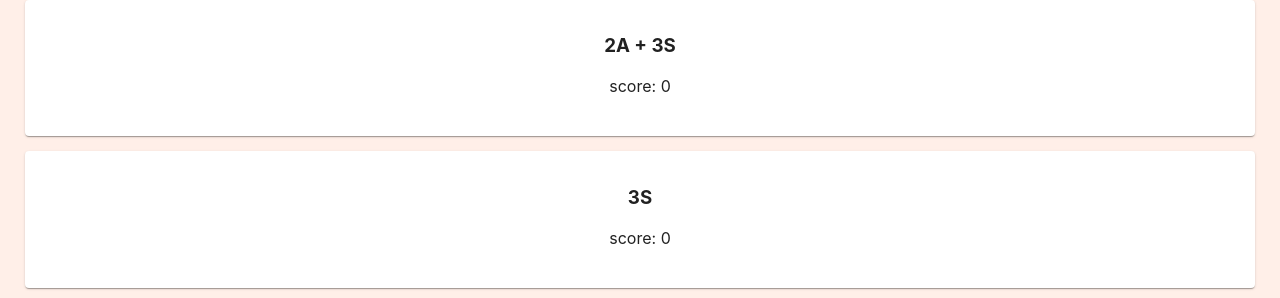
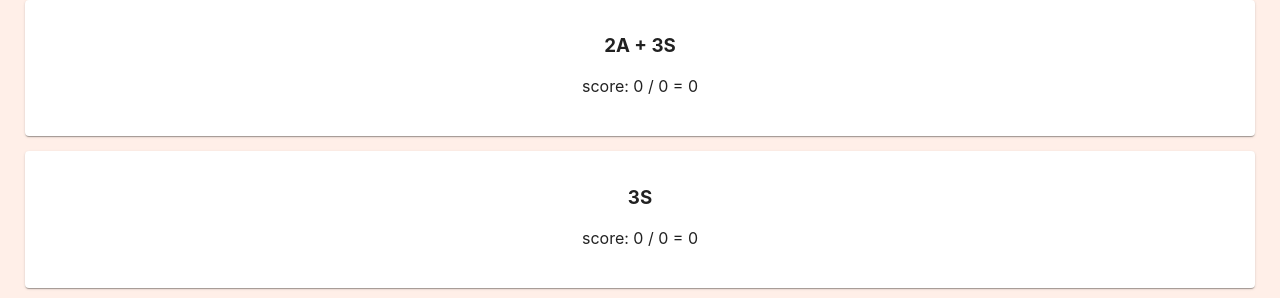
Before and after one commit to khsacc/score-calculator, a React (Create React App) app: page / in a window 1280 px wide. Shown: the part 1584-1882 px from the top of the page. Built offline with nearby package versions, Linux system fonts and the light colour scheme; what @react-pdf/renderer would draw is missing.

Commit message:
improved display, bugfix

```diff
--- a/src/App.tsx
+++ b/src/App.tsx
@@ -13,6 +13,7 @@ const grades: grade[] = ['A+', 'A', 'B', 'C', 'Fail', 'Absent']
 export type semesters = '2A' | '3S'
 export type CoursesData = course & {grade: grade | undefined; excludedBoth: boolean; excluded3S: boolean }
 export type AverageScore = { both: number; '3S': number }
+export type RawAverageScore = {credit: number, score: number, avg: number}
 
 type TotalValue = {score: number, credit: number}
 export type TotalValues = {'2A' : TotalValue, '3S': TotalValue}
@@ -120,6 +121,7 @@ const App = () => {
   } as TotalValues)
 
   const [averageScore, setAverageScore] = useState({ both: 0, '3S' : 0 } as AverageScore)
+  const [rawAverageScore, setRawAverageScore] = useState({ both: {credit: 0, score: 0, avg: 0}, '3S': {credit: 0, score: 0, avg: 0}})
 
   useEffect(() => {
     // 計算函数の定義
@@ -138,7 +140,7 @@ const App = () => {
 
     // 取得単位数、合計得点を計算して格納する
 
-    const calcAvg = (arr: CoursesData[]): number => {
+    const calcAvg = (arr: CoursesData[]): RawAverageScore => {
       const values = arr.reduce((pre, cur) => {
         return {
           credit: pre.credit + cur.credit,
@@ -146,7 +148,7 @@ const App = () => {
         }
       }, {credit: 0, score: 0})
 
-      return Math.round((values.score / values.credit) * 100) / 100 || 0
+      return {credit: Math.round(values.credit*100)/100, score: Math.round(values.score*100)/100, avg: Math.round((values.score / values.credit) * 100) / 100 || 0}
     }
 
     const [totalValues2A, totalValues3S] = [getTotalValues(['2A']), getTotalValues(['3S'])]
@@ -161,10 +163,13 @@ const App = () => {
       }
     })
     // 平均値の計算
+    // 成績入力済みかつ除外対象外
+    const calBoth = calcAvg(coursesData.filter(c => typeof c.grade !== 'undefined' && !c.excludedBoth))
+    const cal3S = calcAvg(coursesData.filter(c => typeof c.grade !== 'undefined' && c.semester === '3S' && !c.excluded3S))
+    setRawAverageScore({both: calBoth, '3S': cal3S})
     setAverageScore({
-      both: calcAvg(coursesData.filter(c => typeof c.grade !== 'undefined' && !c.excludedBoth)), // 成績入力済みかつ除外対象外
-      // ((totalValues["2A"].score + totalValues["3S"].score) / (totalValues["2A"].credit + totalValues["3S"].credit)) || 0,
-      '3S': calcAvg(coursesData.filter(c => typeof c.grade !== 'undefined' && c.semester === '3S' && !c.excluded3S))
+      both: calBoth.avg,
+      '3S': cal3S.avg
     })
   }, [coursesData])
 
@@ -239,6 +244,7 @@ const App = () => {
      <ScoreDisplay
         target={['2A', '3S']}
         averageScore={averageScore}
+        rawAverageScore={rawAverageScore}
         totalValues={totalValues}
         toggleExclusionEachCourse={toggleExclusionEachCourse}
         coursesData={coursesData}
@@ -246,6 +252,7 @@ const App = () => {
      <ScoreDisplay
       target={['3S']}
       averageScore={averageScore}
+      rawAverageScore={rawAverageScore}
       totalValues={totalValues}
       toggleExclusionEachCourse={toggleExclusionEachCourse}
       coursesData={coursesData}
--- a/src/components/ScoreDisplay.tsx
+++ b/src/components/ScoreDisplay.tsx
@@ -1,6 +1,6 @@
 import React from 'react'
 import { Card, CardContent, makeStyles } from '@material-ui/core'
-import { semesters, AverageScore, TotalValues, CoursesData } from '../App'
+import { semesters, AverageScore, TotalValues, CoursesData, RawAverageScore } from '../App'
 import { ExlcludeCourse } from './ExcludeCourse'
 
 const useStyles = makeStyles((theme) => ({
@@ -16,6 +16,7 @@ const useStyles = makeStyles((theme) => ({
 export const ScoreDisplay = (props: {
   target: semesters[],
   averageScore: AverageScore,
+  rawAverageScore: {both: RawAverageScore, '3S': RawAverageScore},
   totalValues: TotalValues,
   coursesData: CoursesData[],
   toggleExclusionEachCourse: (name: string, kind: 'both' | '3S') => void
@@ -26,6 +27,9 @@ export const ScoreDisplay = (props: {
   const [targetScore, anotherScore] = props.target.length === 1
     ? [props.averageScore["3S"], props.averageScore.both]
     : [props.averageScore.both, props.averageScore["3S"]]
+  const [targetRawScore, anotherRawScore] = props.target.length === 1
+    ? [props.rawAverageScore["3S"], props.rawAverageScore.both]
+    : [props.rawAverageScore.both, props.rawAverageScore["3S"]]
 
   return (
     <>
@@ -37,13 +41,13 @@ export const ScoreDisplay = (props: {
             }
           </h3>
             <p>
-              score: {targetScore}
+              score: {targetRawScore.score} / {targetRawScore.credit} = {targetScore}
               {
                 targetScore > anotherScore && <span className={classes.higher}> [ higher ]</span>
               }
             </p>
             <ExlcludeCourse
-              target={['2A', '3S']}
+              target={props.target}
               totalValues={props.totalValues}
               toggleExclusionEachCourse={props.toggleExclusionEachCourse}
               coursesData={props.coursesData}
```
